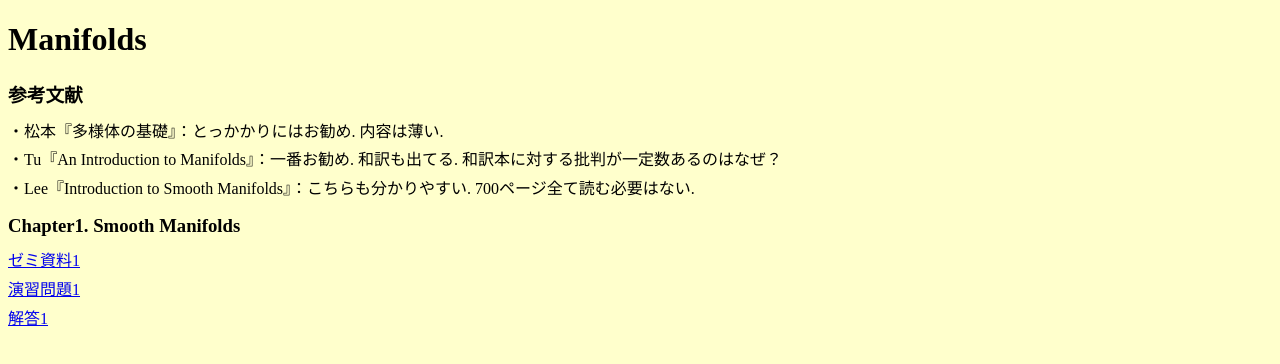
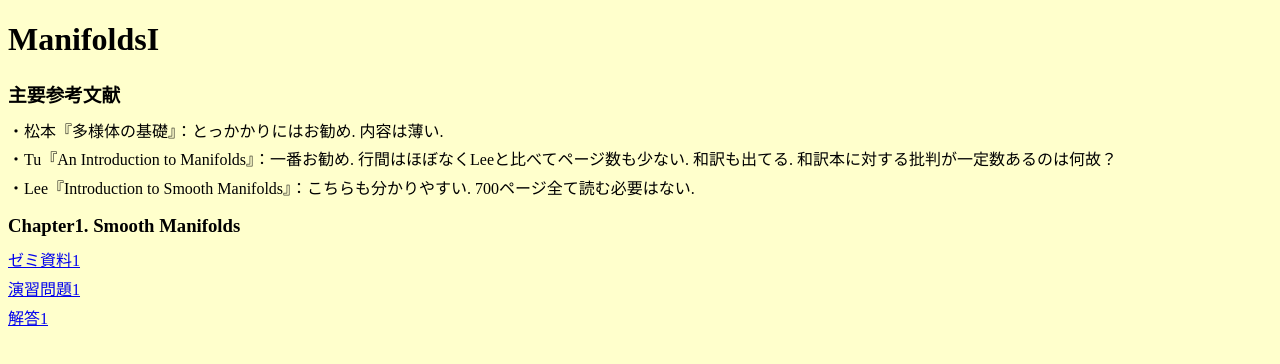
Before and after one commit to Purinlove/Manifold, a plain HTML site: page index.html in a window 1280 px wide. Drawn offline with Linux system fonts and the light colour scheme.

Commit message:
Update index.html

```diff
--- a/index.html
+++ b/index.html
@@ -22,10 +22,10 @@
 </head>
 <body>
 
-  <h1>Manifolds</h1>
-  <h3>参考文献</h3>
+  <h1>ManifoldsI</h1>
+  <h3>主要参考文献</h3>
   <p>・松本『多様体の基礎』：とっかかりにはお勧め. 内容は薄い. </p>
-  <p>・Tu『An Introduction to Manifolds』：一番お勧め. 和訳も出てる. 和訳本に対する批判が一定数あるのはなぜ？</p>
+  <p>・Tu『An Introduction to Manifolds』：一番お勧め. 行間はほぼなくLeeと比べてページ数も少ない. 和訳も出てる. 和訳本に対する批判が一定数あるのは何故？</p>
   <p>・Lee『Introduction to Smooth Manifolds』：こちらも分かりやすい. 700ページ全て読む必要はない.</p>
 
   <h3>Chapter1. Smooth Manifolds</h3>
```
